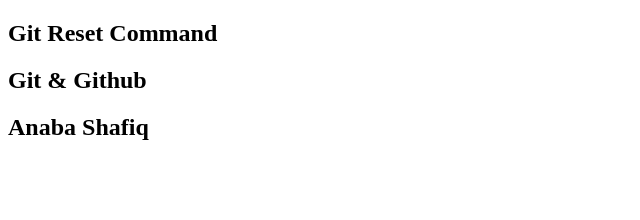
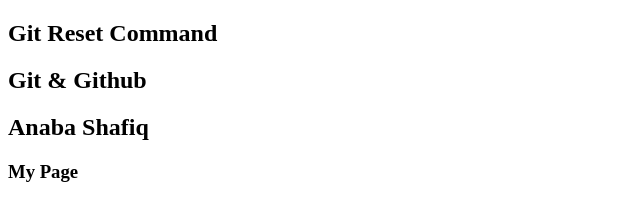
Before and after one commit to anabashafiq/Git-Reset-Command, a plain HTML site: page index.html in a window 1280 px wide. Shown: the whole page, without its empty margins (0-640 px from the left). Drawn offline with Linux system fonts and the light colour scheme.

Commit message:
Third Done

```diff
--- a/index.html
+++ b/index.html
@@ -9,5 +9,6 @@
     <h2>Git Reset Command</h2>
     <h2>Git & Github</h2>
     <h2>Anaba Shafiq</h2>
+    <h3>My Page</h3>
 </body>
 </html>
```
